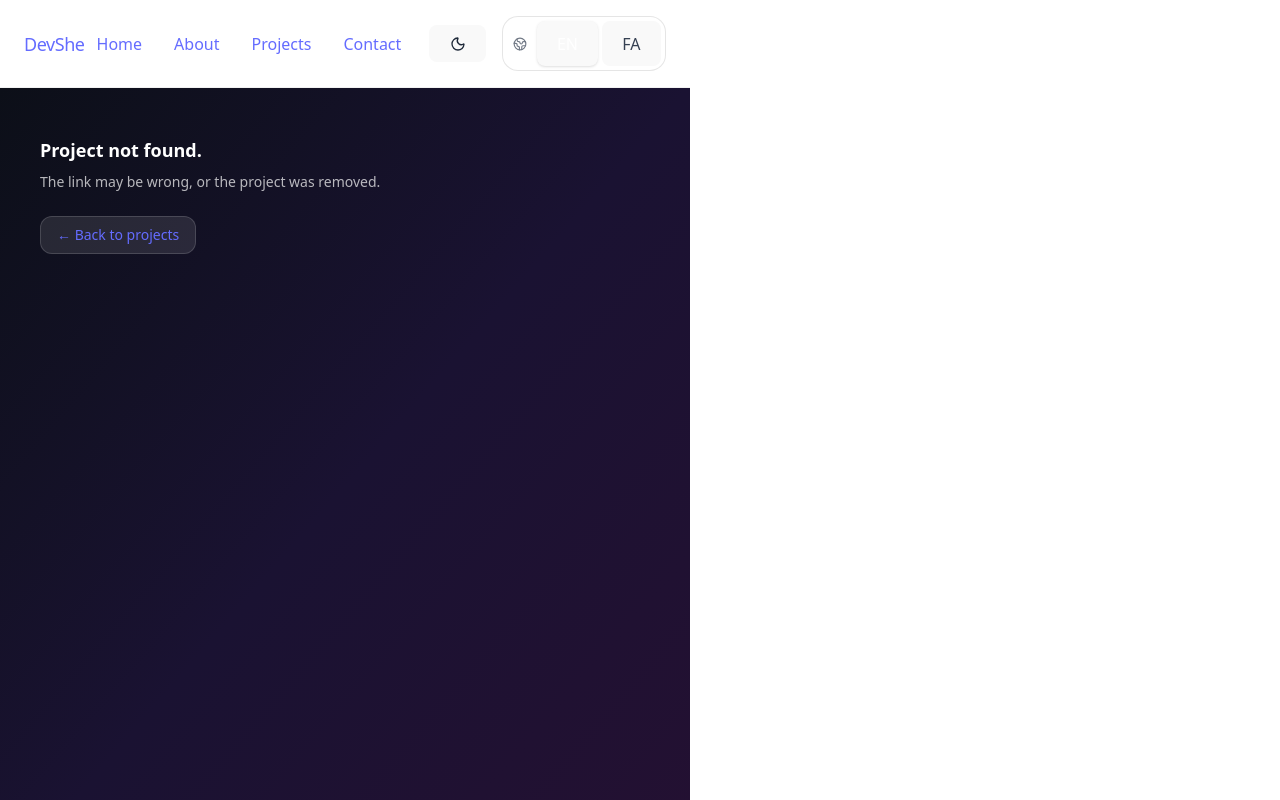
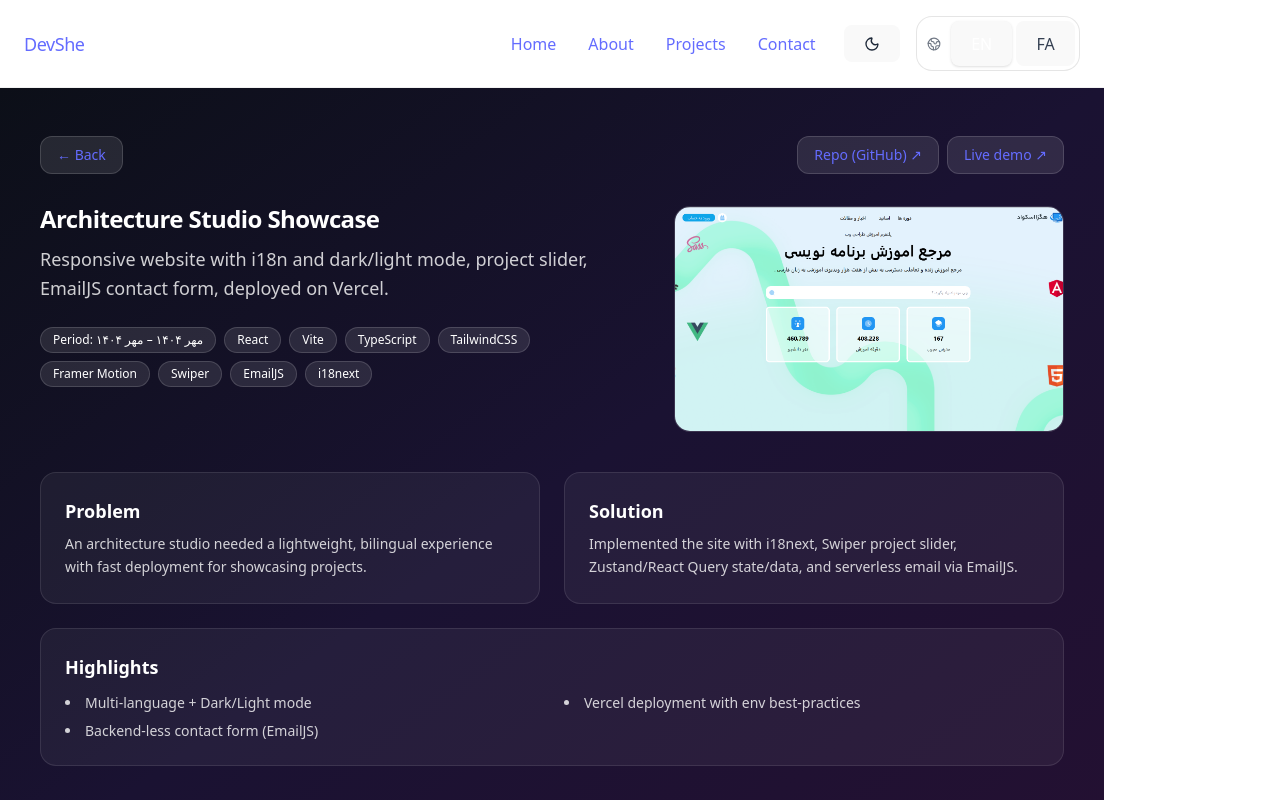
Before and after one commit to malih99/DevShe, a React (Vite) app: page /projects/architecture-studio-showcase in a window 1280 px wide. Before the commit this address had no page. Built offline with nearby package versions, Linux system fonts and the light colour scheme.

Commit message:
refactor(data): align projects with resume and fix missing assets

```diff
--- a/src/data/projectsData.js
+++ b/src/data/projectsData.js
@@ -1,71 +1,194 @@
-// src/data/projectsData.js
+// NOTE: This dataset is aligned with the resume and is used by:
+
 const projects = [
-  {
-    id: "sepehr-academy",
-    slug: "sepehr-academy",
-    title: { fa: "آکادمی سپهر", en: "Sepehr Academy" },
-    summary: {
-      fa: "لندینگ حرفه‌ای با فرم و اسلایدر و ولیدیشن.",
-      en: "Landing page with forms, slider, and validations.",
-    },
-    stack: ["React", "Tailwind", "Formik", "Yup", "Swiper", "MUI", "Axios"],
-    period: "1403",
-    repo: "https://github.com/malih99",
-    demo: "",
-    image: "/assets/sepehr.svg",
-  },
-  {
-    id: "devdash",
-    slug: "devdash",
-    title: { fa: "DevDash", en: "DevDash" },
-    summary: {
-      fa: "داشبورد ماژولار با جدول‌ها، فیلترها و چارت‌ها.",
-      en: "Modular dashboard with tables, filters and charts.",
-    },
-    stack: [
-      "React",
-      "Tailwind",
-      "Zustand",
-      "React Query",
-      "MUI",
-      "TanStack Table",
-      "Recharts",
-    ],
-    period: "در حال توسعه",
-    repo: "https://github.com/malih99",
-    demo: "",
-    image: "/assets/dashboard.svg", // اگر نداری از placeholder استفاده کن
-  },
-  {
-    id: "rah-restaurant-menu",
-    slug: "rah-restaurant-menu",
-    title: {
-      fa: "منوی دیجیتال رستوران (رهاسا)",
-      en: "Digital Restaurant Menu",
-    },
-    summary: {
-      fa: "رابط کاربری رستوران و منوی دیجیتال واکنش‌گرا.",
-      en: "Responsive restaurant UI & digital menu.",
-    },
-    stack: ["HTML", "CSS", "JavaScript", "Responsive"],
-    period: "1402-1404",
-    repo: "https://github.com/malih99",
-    demo: "http://menu.hesabesh.com/iq/",
-    image: "/assets/menu-icon.svg",
-  },
   {
     id: "fuzzer-orchestrator",
     slug: "fuzzer-orchestrator",
     title: { fa: "Fuzzer Orchestrator", en: "Fuzzer Orchestrator" },
     summary: {
-      fa: "طراحی و توسعه اورکستریتور فازر از صفر: مدیریت Jobهای Fuzz/Compile، لاگ‌ها و گراف وابستگی.",
-      en: "Designed & built a Fuzzer Orchestrator from scratch: managing Fuzz/Compile jobs, logs, and dependency graphs.",
+      fa: "طراحی و توسعه یک محصول API-based از صفر برای مدیریت Jobهای Fuzz/Compile، مشاهده لاگ‌ها و گراف وابستگی.",
+      en: "Built an API-based product from scratch to manage Fuzz/Compile jobs, view logs, and visualize dependency graphs.",
     },
-    stack: ["React", "Vite", "TailwindCSS", "MUI", "ReactFlow", "REST API"],
-    period: "1403-1404",
-    repo: "https://github.com/malih99",
+    problem: {
+      fa: "نیاز به یک پنل یکپارچه برای مدیریت و پایش Jobهای فازینگ/کامپایل، دانلود خروجی‌ها و مشاهده وابستگی‌ها وجود داشت.",
+      en: "A unified dashboard was needed to manage and monitor fuzz/compile jobs, download outputs, and inspect dependencies.",
+    },
+    solution: {
+      fa: "یک داشبورد ماژولار با جدول‌های قابل فیلتر/سورت، صفحه جزئیات Job، دانلود لاگ‌ها (stdout/stderr/coverage) و نمایش گراف وابستگی با ReactFlow پیاده‌سازی شد.",
+      en: "Implemented a modular dashboard with filterable/sortable tables, job detail views, log downloads (stdout/stderr/coverage), and a dependency graph using ReactFlow.",
+    },
+    highlights: [
+      {
+        fa: "طراحی محصول از روی مشخصات API تا UI نهایی",
+        en: "Product design from API specs to final UI",
+      },
+      {
+        fa: "مدیریت وضعیت با Zustand و درخواست‌ها با React Query",
+        en: "State management with Zustand + data fetching via React Query",
+      },
+      {
+        fa: "پشتیبانی Dark/Light Mode و ساختار ماژولار",
+        en: "Dark/Light mode support with modular structure",
+      },
+    ],
+    stack: [
+      "React",
+      "Vite",
+      "TailwindCSS",
+      "MUI",
+      "ReactFlow",
+      "REST API",
+      "Zustand",
+      "React Query",
+    ],
+    period: "دی ۱۴۰۳",
+    repo: "",
     demo: "",
-    image: "/assets/placeholder.svg",
+    image: "/assets/landing.png",
+  },
+
+  {
+    id: "digital-menu",
+    slug: "digital-menu",
+    title: { fa: "Digital Menu", en: "Digital Menu" },
+    summary: {
+      fa: "طراحی و توسعه منوی دیجیتال تحت وب برای کافه/رستوران (محصولات، سبد خرید، محاسبه خودکار سفارش و اتصال کامل به API).",
+      en: "Designed and built a web-based digital menu for a cafe/restaurant (products, cart, auto totals, and full API integration).",
+    },
+    problem: {
+      fa: "مدیریت سفارش‌های دیجیتال و نمایش محصولات نیاز به یک UI سریع و ساده داشت که بدون اتکا به UI/UX آماده پیاده‌سازی شود.",
+      en: "Managing digital orders and product browsing required a fast, simple UI implemented without relying on prebuilt UI/UX templates.",
+    },
+    solution: {
+      fa: "پیاده‌سازی کامل منوی دیجیتال با ارتباط کامل با API، سبد خرید، محاسبه خودکار سفارش و دیپلوی روی Windows Server (IIS).",
+      en: "Delivered a full digital menu with complete API integration, cart flow, automatic order totals, and deployment on Windows Server (IIS).",
+    },
+    highlights: [
+      {
+        fa: "پیاده‌سازی با Vite + TailwindCSS و UI مدرن",
+        en: "Modern UI with Vite + TailwindCSS",
+      },
+      {
+        fa: "کامپوننت‌های Radix و Shadcn/UI برای سرعت توسعه",
+        en: "Used Radix + shadcn/ui components for faster delivery",
+      },
+      {
+        fa: "دیپلوی روی IIS و مدیریت متغیرهای محیطی",
+        en: "Deployed on IIS with environment variable best-practices",
+      },
+    ],
+    stack: [
+      "Vite",
+      "JavaScript",
+      "TailwindCSS",
+      "Radix UI",
+      "shadcn/ui",
+      "Lucide",
+      "REST API",
+      "IIS",
+    ],
+    period: "آذر ۱۴۰۳ – آذر ۱۴۰۳",
+    repo: "",
+    demo: "http://menu.hesabesh.com/iq",
+    image: "/assets/menu_digital.png",
+  },
+
+  {
+    id: "crypto-vault",
+    slug: "crypto-vault",
+    title: {
+      fa: "Crypto Portfolio & Transactions Dashboard",
+      en: "Crypto Portfolio & Transactions Dashboard",
+    },
+    summary: {
+      fa: "داشبورد مدیریت پرتفو و تراکنش‌های کریپتو با فیلتر/سورت، KPI، مودال جزئیات و صفحه تنظیمات پیشرفته.",
+      en: "A crypto portfolio & transactions dashboard with filtering/sorting, KPIs, detail modals, and advanced settings.",
+    },
+    problem: {
+      fa: "برای مدیریت تراکنش‌ها و پرتفو، نیاز به یک داشبورد دقیق با فیلترهای متعدد، همگام‌سازی URL و تحلیل KPI بود.",
+      en: "Portfolio + transaction tracking required a precise dashboard with advanced filters, URL sync, and KPI analysis.",
+    },
+    solution: {
+      fa: "ساخت داشبورد با جدول‌های TanStack، فیلتر/سورت، همگام‌سازی وضعیت با URL و LocalStorage، و تنظیمات (Theme/Language/Currency/RPC/...)",
+      en: "Built a dashboard using TanStack tables with filter/sort, state syncing via URL + LocalStorage, and settings (theme/language/currency/RPC/...)",
+    },
+    highlights: [
+      {
+        fa: "همگام‌سازی فیلترها با URL برای share کردن وضعیت",
+        en: "URL-synced filters for shareable state",
+      },
+      {
+        fa: "صفحه تنظیمات با بخش‌های Security / Network / Danger Zone",
+        en: "Settings page with Security / Network / Danger Zone sections",
+      },
+      {
+        fa: "مدیریت توکن/سشن با LocalStorage",
+        en: "Token/session handling via LocalStorage",
+      },
+    ],
+    stack: [
+      "React",
+      "Vite",
+      "TypeScript",
+      "TailwindCSS",
+      "TanStack Query",
+      "React Router",
+      "LocalStorage",
+      "REST API",
+    ],
+    period: "مهر ۱۴۰۳ – مهر ۱۴۰۳",
+    repo: "https://github.com/malih99/CryptoVault",
+    demo: "",
+    image: "/assets/landing.png",
+  },
+
+  {
+    id: "architecture-studio-showcase",
+    slug: "architecture-studio-showcase",
+    title: {
+      fa: "Architecture Studio Showcase",
+      en: "Architecture Studio Showcase",
+    },
+    summary: {
+      fa: "وبسایت ریسپانسیو با پشتیبانی چندزبانه و دارک/لایت، اسلایدر پروژه‌ها، فرم تماس EmailJS و دیپلوی روی Vercel.",
+      en: "Responsive website with i18n and dark/light mode, project slider, EmailJS contact form, deployed on Vercel.",
+    },
+    problem: {
+      fa: "نمایش پروژه‌های یک استودیو معماری نیاز به تجربه کاربری سبک، چندزبانه و قابل دیپلوی سریع داشت.",
+      en: "An architecture studio needed a lightweight, bilingual experience with fast deployment for showcasing projects.",
+    },
+    solution: {
+      fa: "پیاده‌سازی سایت با i18next، Swiper برای اسلایدر پروژه‌ها، مدیریت وضعیت با Zustand/React Query و ارسال ایمیل بدون بک‌اند با EmailJS.",
+      en: "Implemented the site with i18next, Swiper project slider, Zustand/React Query state/data, and serverless email via EmailJS.",
+    },
+    highlights: [
+      {
+        fa: "Multi-language + Dark/Light mode",
+        en: "Multi-language + Dark/Light mode",
+      },
+      {
+        fa: "دیپلوی روی Vercel با رعایت Best Practices متغیرهای محیطی",
+        en: "Vercel deployment with env best-practices",
+      },
+      {
+        fa: "فرم تماس بدون نیاز به بک‌اند (EmailJS)",
+        en: "Backend-less contact form (EmailJS)",
+      },
+    ],
+    stack: [
+      "React",
+      "Vite",
+      "TypeScript",
+      "TailwindCSS",
+      "Framer Motion",
+      "Swiper",
+      "EmailJS",
+      "i18next",
+    ],
+    period: "مهر ۱۴۰۴ – مهر ۱۴۰۴",
+    repo: "https://github.com/malih99/portfolio-architecture",
+    demo: "https://portfolio-architecture-eight.vercel.app",
+    image: "/assets/landing.png",
   },
 ];
 
--- a/src/pages/Contact.jsx
+++ b/src/pages/Contact.jsx
@@ -32,8 +32,8 @@ export default function Contact() {
             <ContactInfo
               icon={<Mail size={18} />}
               title={t("contact_email_label")}
-              value="malih.asadi99@gmail.com"
-              link="mailto:malih.asadi99@gmail.com"
+              value="maliheasadi99@gmail.com"
+              link="mailto:maliheasadi99@gmail.com"
             />
             <ContactInfo
               icon={<Github size={18} />}
```
Also changed, not shown: public/assets/placeholder.svg (added).
